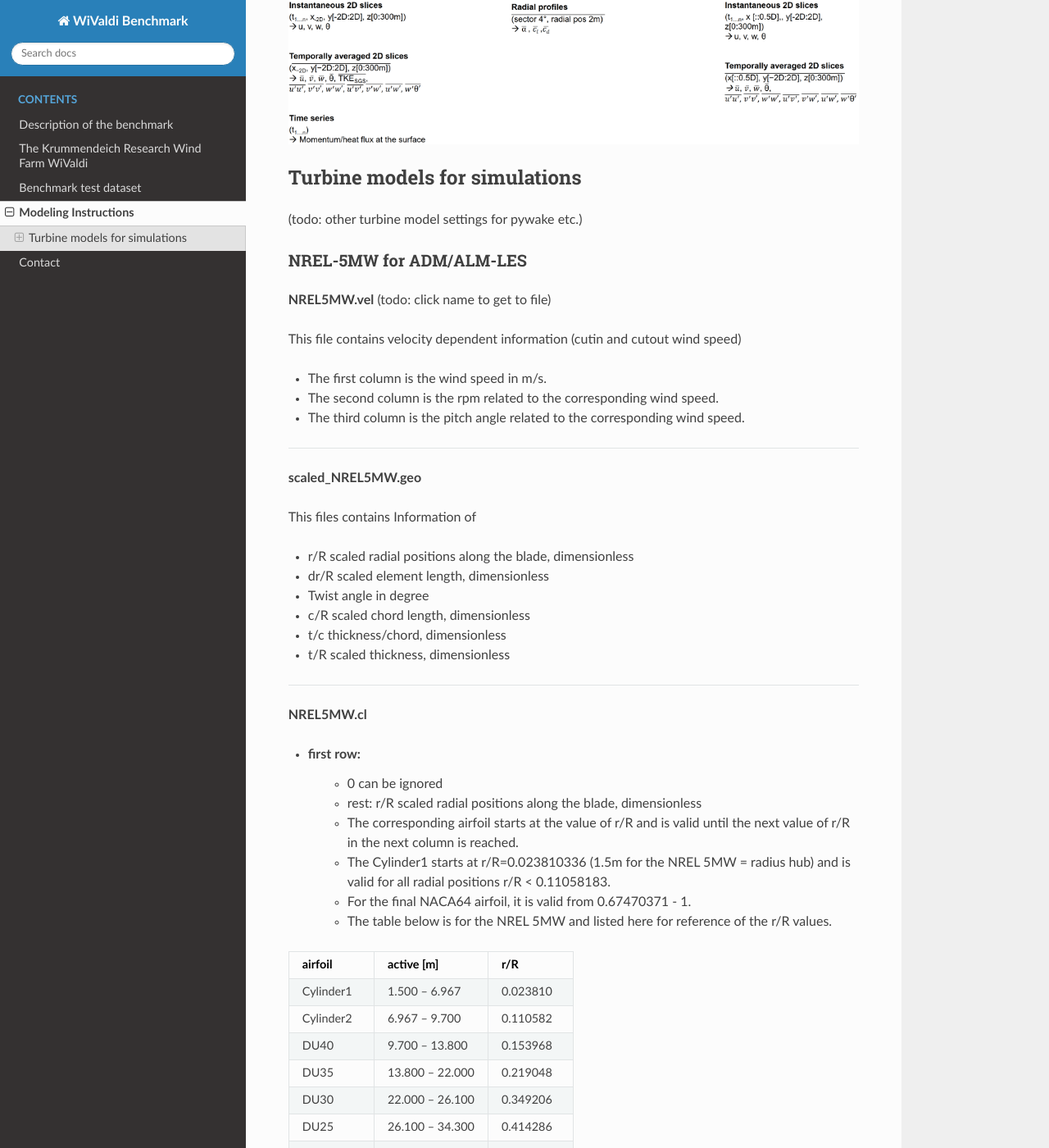
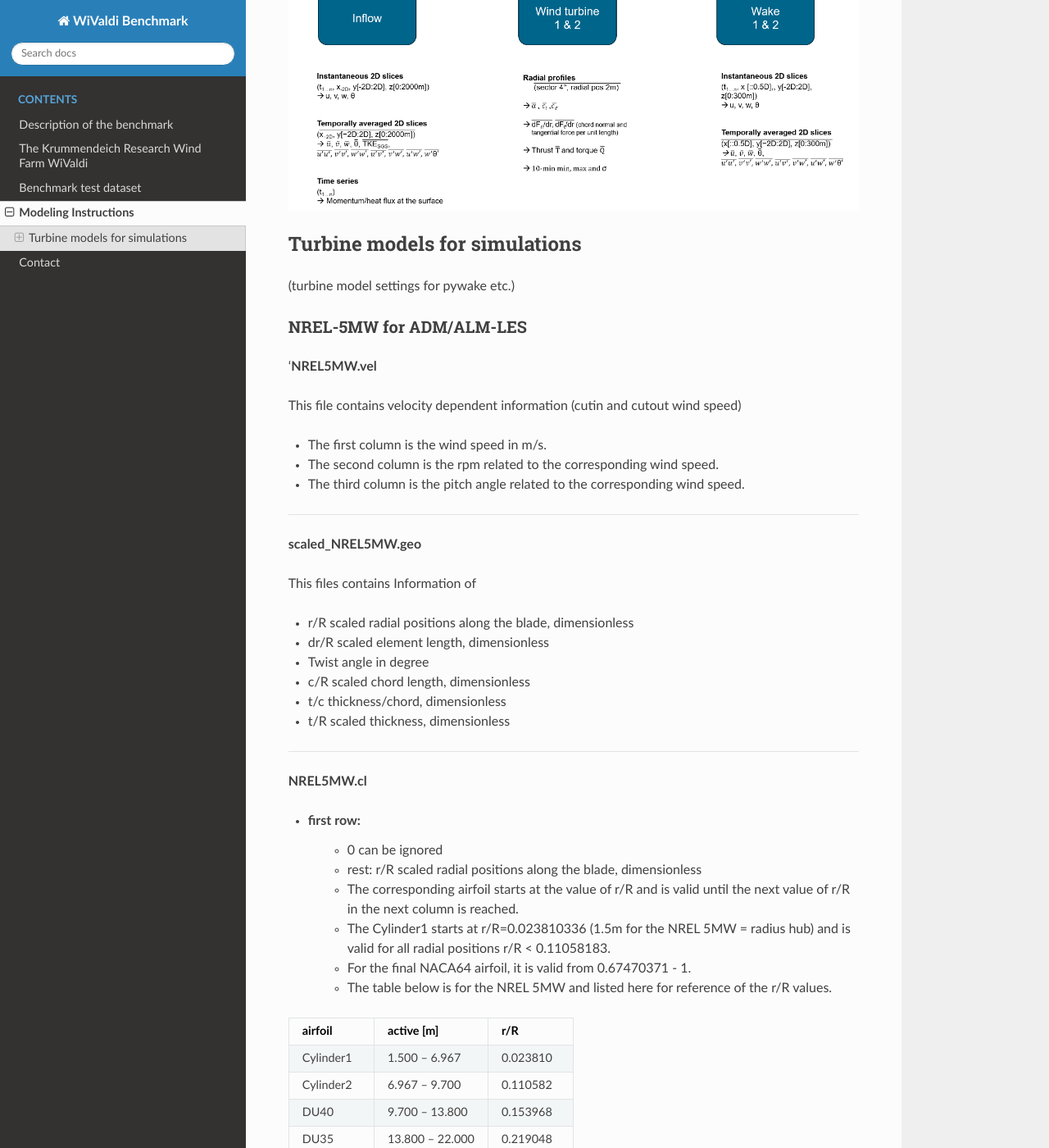
Before and after one commit to IEA-Wind-Task57-JAM/wivaldi_benchmark, a Sphinx documentation site: the page built from docs/modeling_instructions.rst, in a window 1280 px wide and 1400 px high, scrolled down 907 px. Shown: the whole window at 82% size. Built offline with Sphinx 7.4.7 and the Read the Docs theme 3.1.0, drawn with Linux system fonts in a browser that asks for light colours; pages that are not in the unit, such as notebooks, are missing from menus; some of the changed text lies outside the part shown.

Commit message:
updates to modeling instructions

```diff
--- a/docs/modeling_instructions.rst
+++ b/docs/modeling_instructions.rst
@@ -22,13 +22,13 @@ Workflow LES modeling (same for each phase):
 Turbine models for simulations
 ------------------------------
 
-(todo: other turbine model settings for pywake etc.)
+(turbine model settings for pywake etc.)
 
 NREL-5MW for ADM/ALM-LES
 ~~~~~~~~~~~~~~~~~~~~~~~~
 
 
-**NREL5MW.vel** (todo: click name to get to  file)
+'**NREL5MW.vel**
 
 This file contains velocity dependent information (cutin and cutout wind speed)
 
@@ -104,4 +104,4 @@ This files contains Information of
 
 **NREL5MW.cd**
 
-same as NREL5MW.cl, the other columns represent now the cd values
+same as NREL5MW.cl, the other columns represent now the cd values.
```
Also changed, not shown: docs/images/output_format.png, 1 other file.
